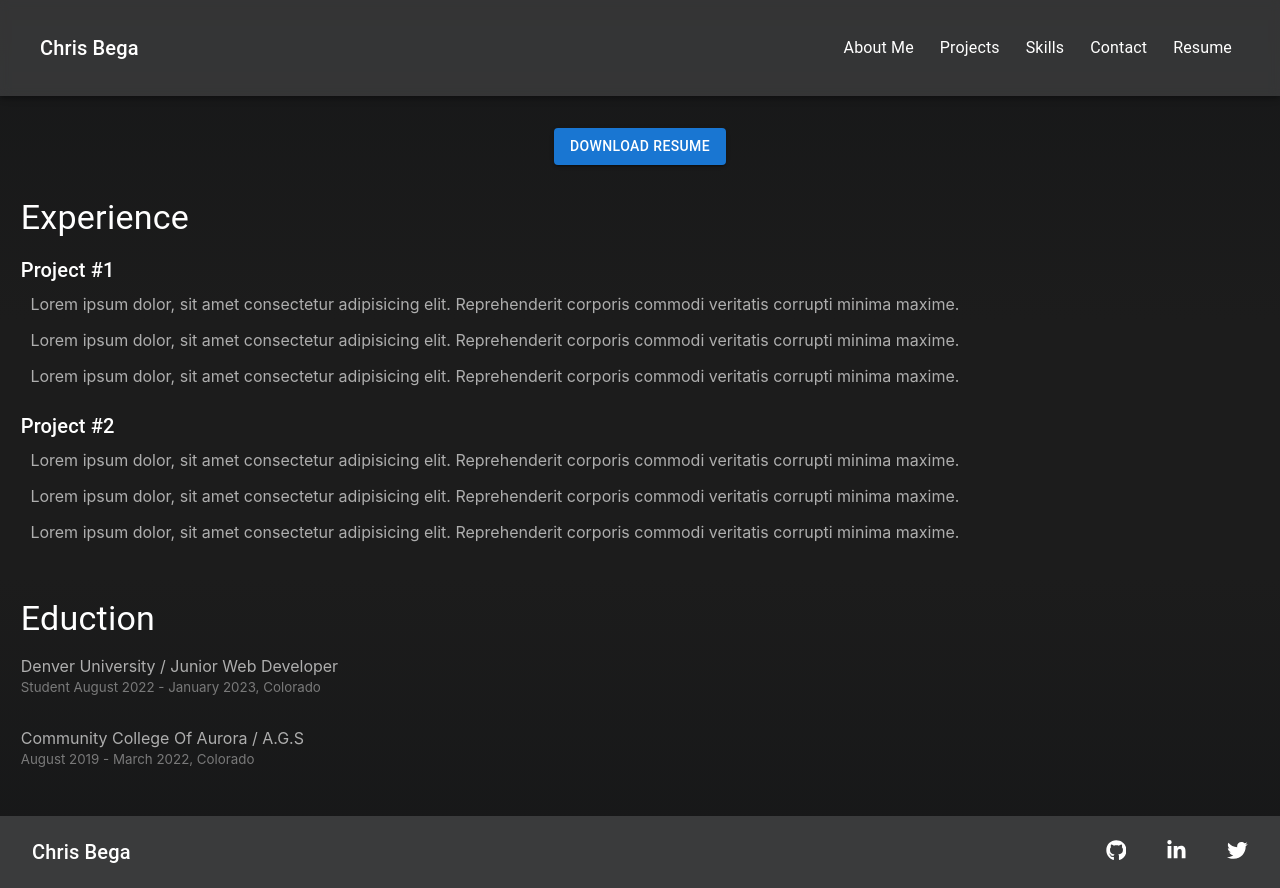
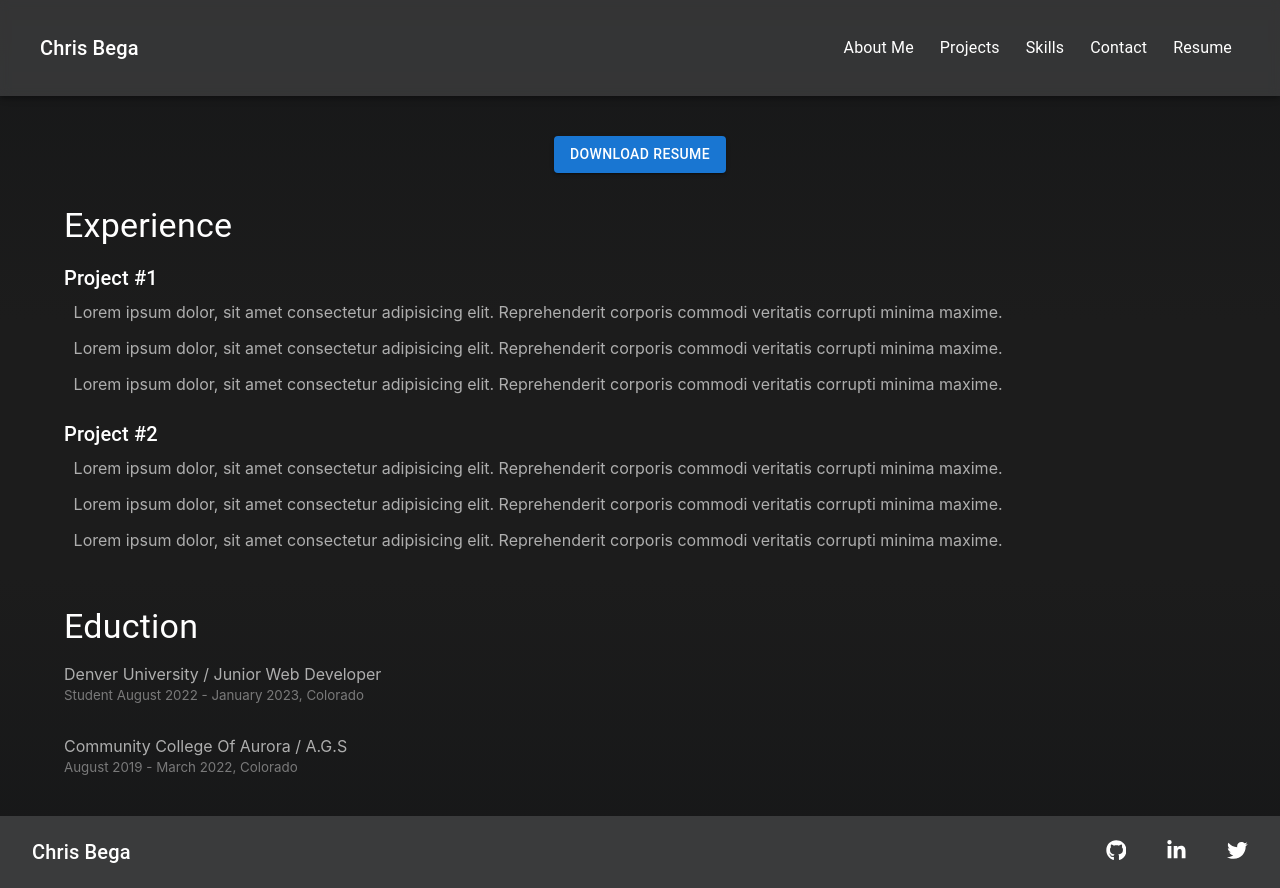
Before and after one commit to ChristianBega/React-Portfolio, a React (Create React App) app: page /resume in a window 1280 px wide. Built offline with nearby package versions, Linux system fonts and the light colour scheme.

Commit message:
Linked resume button to download pdf.

```diff
--- a/src/components/Resume/index.jsx
+++ b/src/components/Resume/index.jsx
@@ -1,5 +1,6 @@
 import React from "react";
 import { Box, Button, Typography, List, ListItem } from "@mui/material/";
+import { Container } from "@mui/system";
 
 const styles = {
   resumeSection: {
@@ -12,12 +13,15 @@ const styles = {
 };
 function Resume() {
   return (
-    <section className="resumeSection" style={{ paddingInline: "1.3rem" }}>
+    <Container sx={{ minHeight: "85vh", mt: 5 }}>
       <Box textAlign="center" marginTop="2rem">
-        <Button variant="contained" style={{ zIndex: "-1000" }}>
-          Download Resume
+        <Button variant="contained">
+          <a className="resumeButton" href="https://drive.google.com/file/d/1EWKWdADy6-VGt00r396ispcyx2H2ElWB/view" target="_blank" rel="noreferrer">
+            Download Resume
+          </a>
         </Button>
       </Box>
+
       <Box marginTop="2rem">
         <Typography variant="h4" component="h1" marginBottom="1rem">
           Experience
@@ -72,7 +76,7 @@ function Resume() {
           August 2019 - March 2022, Colorado
         </Typography>
       </Box>
-    </section>
+    </Container>
   );
 }
 
```
